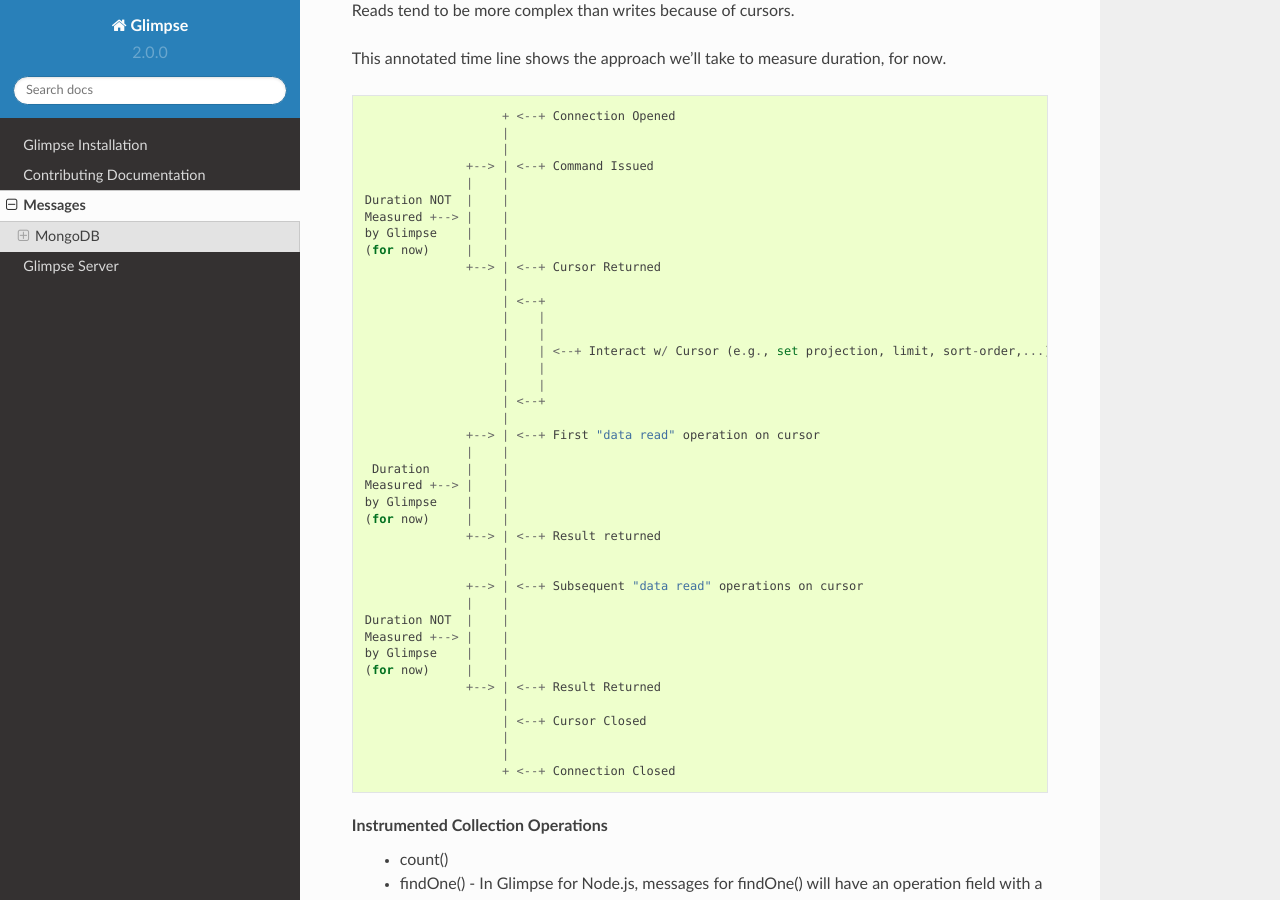
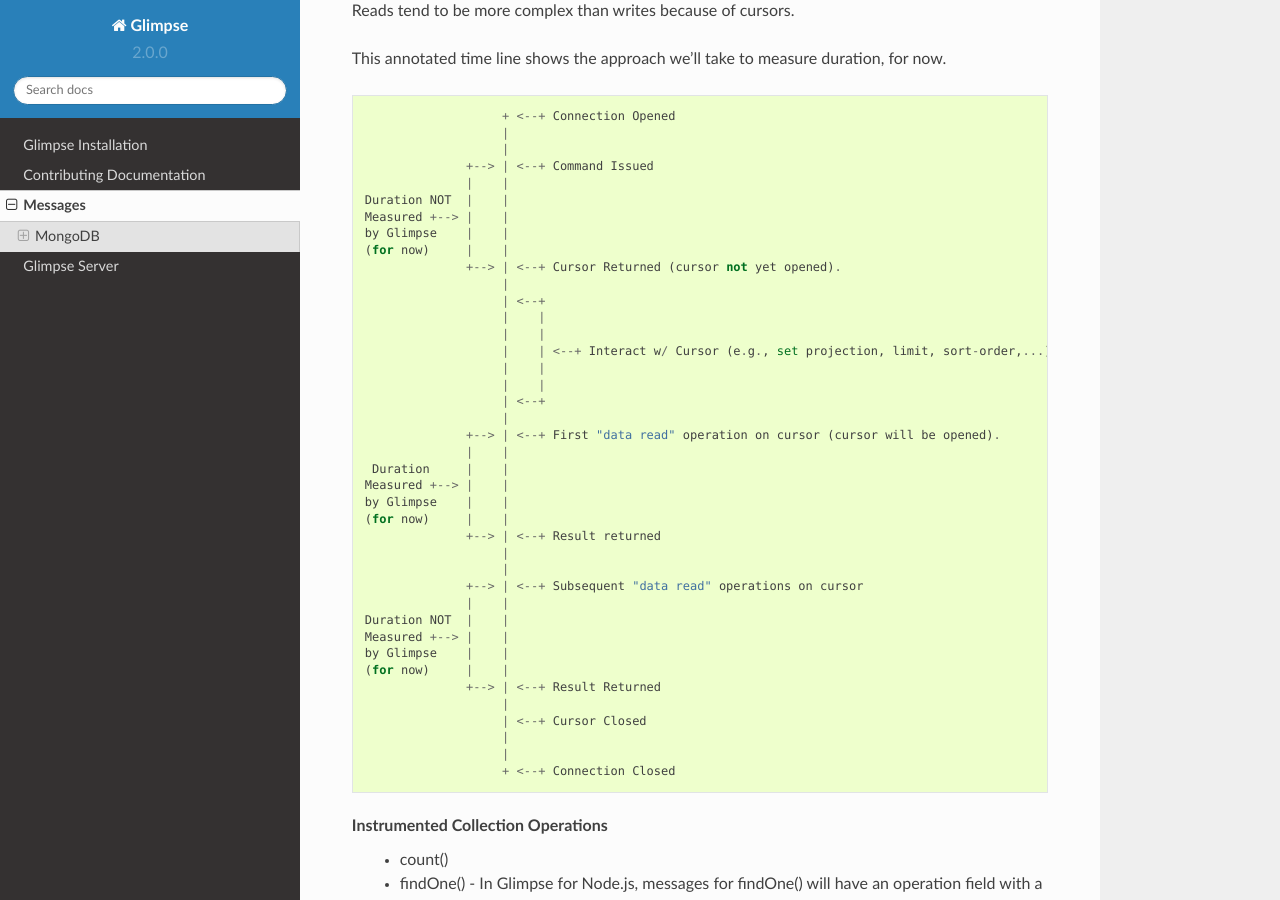
Before and after one commit to Glimpse/Docs, a Sphinx documentation site: the page built from source/extensionAuthor/messages.rst, in a window 1280 px wide and 900 px high, scrolled down 1009 px. Built offline with Sphinx 7.4.7 and the Read the Docs theme 2.0.0, drawn with Linux system fonts in a browser that asks for light colours.

Commit message:
adding note in diagram on when cursor is opened

```diff
--- a/source/extensionAuthor/messages.rst
+++ b/source/extensionAuthor/messages.rst
@@ -50,7 +50,7 @@ This annotated time line shows the approach we'll take to measure duration, for
  Measured +--> |    |
  by Glimpse    |    |
  (for now)     |    |
-               +--> | <--+ Cursor Returned
+               +--> | <--+ Cursor Returned (cursor not yet opened).
                     |
                     | <--+
                     |    |
@@ -60,7 +60,7 @@ This annotated time line shows the approach we'll take to measure duration, for
                     |    |
                     | <--+
                     |
-               +--> | <--+ First "data read" operation on cursor
+               +--> | <--+ First "data read" operation on cursor (cursor will be opened).
                |    |
   Duration     |    |
  Measured +--> |    |
```
